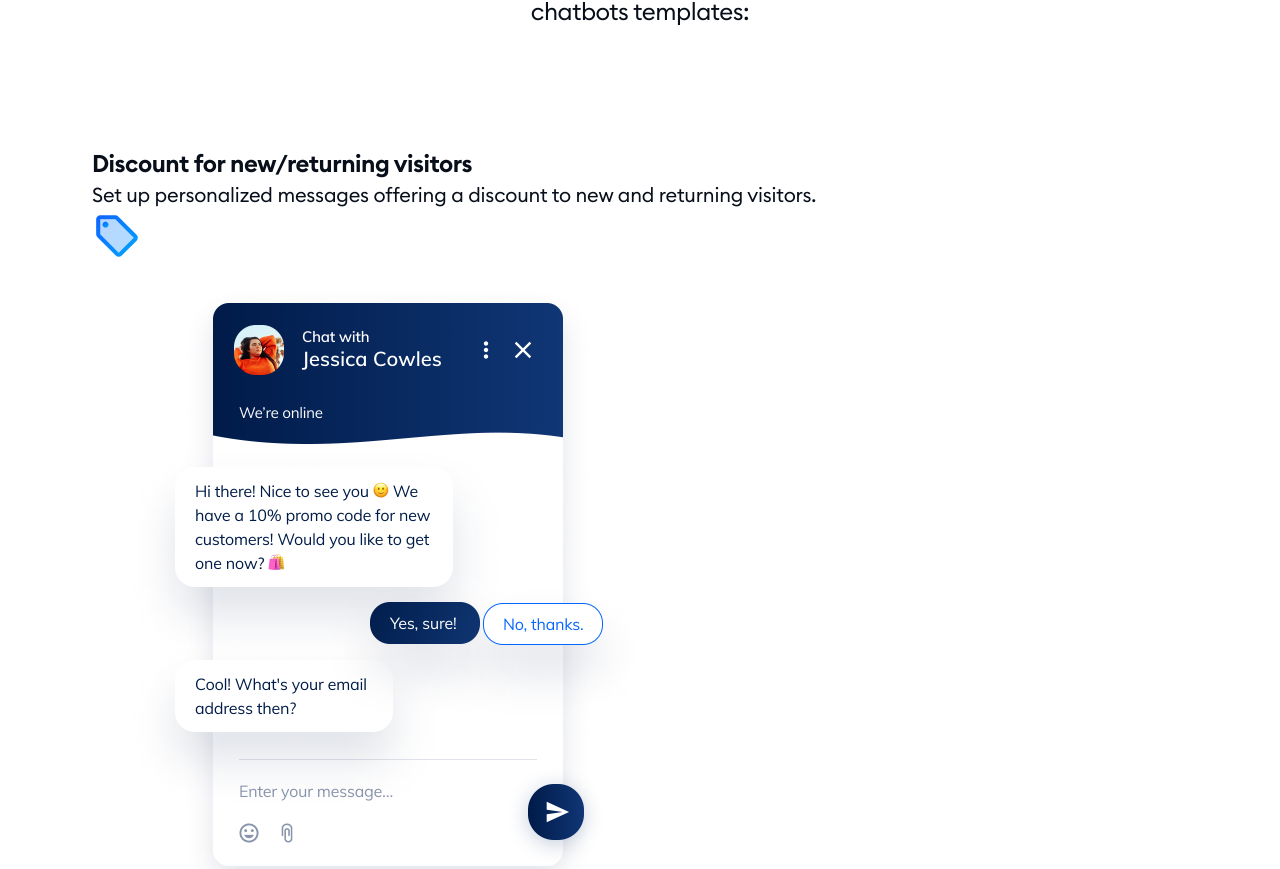
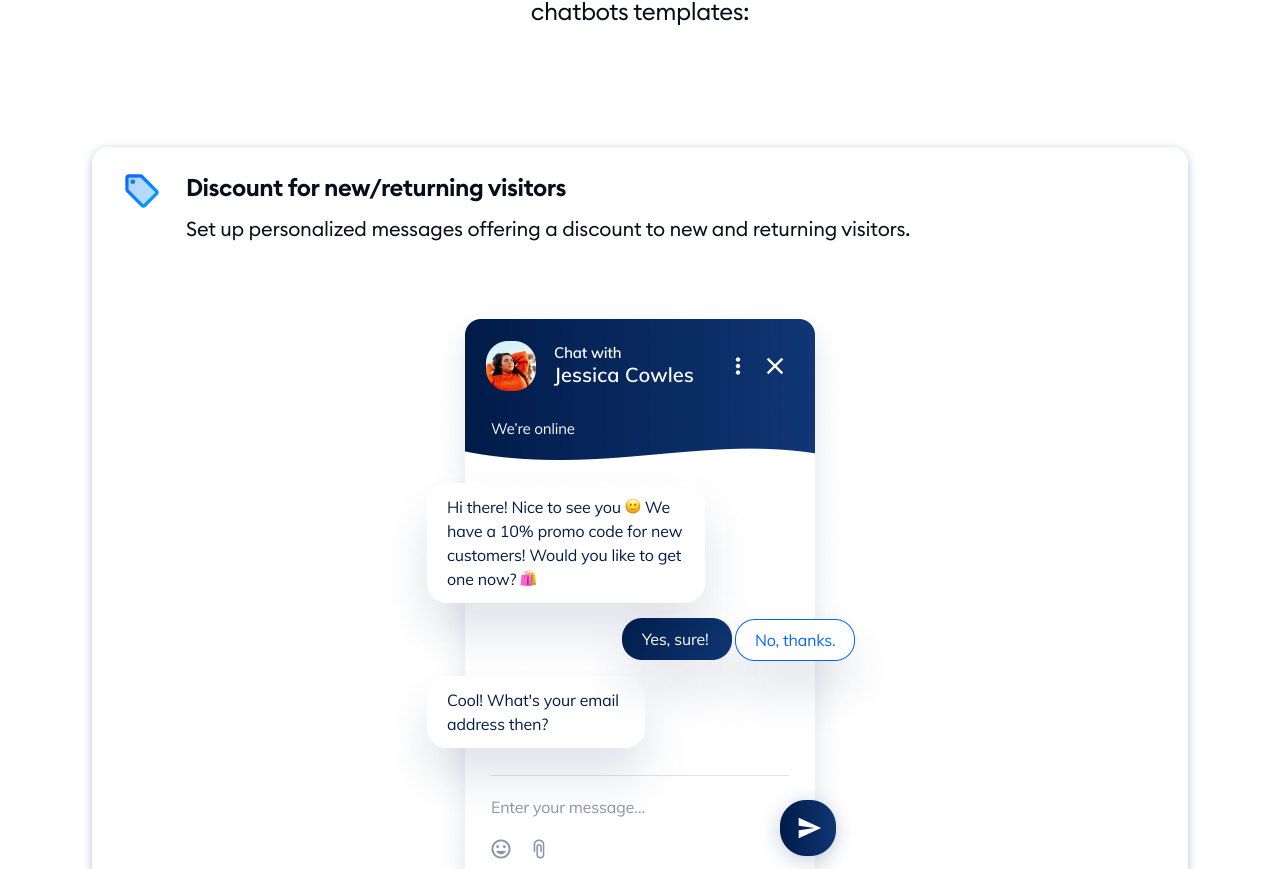
Before and after one commit to balda-kamil/web-dev-recruitment-task, a Next.js app: page /accordion in a window 1280 px wide. Shown: the part 310-1179 px from the top of the page. Built offline with nearby package versions, Linux system fonts and the light colour scheme.

Commit message:
accordion context added

```diff
--- a/src/components/Accordion/Accordion.tsx
+++ b/src/components/Accordion/Accordion.tsx
@@ -4,37 +4,57 @@ import styled from '@emotion/styled';
 import { mq } from '../../theme';
 import Paragraph from '../Paragraph/Paragraph';
 import Heading, { HeadingTypes } from '../Heading/Heading';
+import { useContext } from 'react';
+import { AccordionContext } from './AccordionContext';
 
 type AccordionProps = {
     data: WidgetInterface[];
 };
 
 const Accordion = ({ data }: AccordionProps) => {
+    const { openAccordionIndex, setOpenAccordionIndex } = useContext(AccordionContext);
+
+    const handleClick = (id: number) => {
+        const isOpen = openAccordionIndex === id;
+
+        if (isOpen) return;
+
+        setOpenAccordionIndex(id);
+    };
+
     return (
         <>
             {data.map((item) => {
                 return (
-                    <div key={item.id}>
-                        <Heading text={item.title} as={HeadingTypes.H4} />
-                        <Paragraph>{item.description}</Paragraph>
-                        <div style={{ position: 'relative', width: 50, height: 50 }}>
-                            <Image src={item.icon} alt={item.title} fill />
-                        </div>
+                    <AccordionItem
+                        key={item.id}
+                        isExpanded={openAccordionIndex === item.id}
+                        onClick={() => handleClick(item.id)}
+                    >
+                        <AccordionContentWrapper>
+                            <AccordionImageWrapper>
+                                <Image src={item.icon} alt={item.title} fill />
+                            </AccordionImageWrapper>
+                            <div>
+                                <StyledHeading text={item.title} as={HeadingTypes.H4} />
+                                <Paragraph>{item.description}</Paragraph>
+                            </div>
+                        </AccordionContentWrapper>
                         <StyledImage
                             src={item.image.large.url}
                             alt={item.image.alt}
                             width={item.image.large.width}
                             height={item.image.large.height}
-                            large
+                            size={'large'}
                         />
                         <StyledImage
                             src={item.image.small.url}
                             alt={item.image.alt}
                             width={item.image.small.width}
                             height={item.image.small.height}
-                            small
+                            size={'small'}
                         />
-                    </div>
+                    </AccordionItem>
                 );
             })}
         </>
@@ -43,10 +63,38 @@ const Accordion = ({ data }: AccordionProps) => {
 
 export default Accordion;
 
-const StyledImage = styled(Image)<{ large?: boolean; small?: boolean }>`
-    display: ${(props) => (props.small ? 'block' : 'none')};
+const AccordionItem = styled.div<{ isExpanded: boolean }>`
+    box-shadow: 0 2px 8px rgba(0, 27, 71, 0.28);
+    border-radius: 16px;
+    margin-block: 16px;
+    padding-bottom: 32px;
+    cursor: pointer;
+    transition: background-color 0.5s ease-out;
+    background-color: ${(props) =>
+        props.isExpanded ? props.theme.color.WHITE : props.theme.color.GRAY_50};
+`;
+
+const AccordionContentWrapper = styled.div`
+    padding: 24px 30px 32px 30px;
+    display: flex;
+    gap: 24px;
+`;
+
+const AccordionImageWrapper = styled.div`
+    position: relative;
+    min-width: 40px;
+    height: 40px;
+`;
+
+const StyledHeading = styled(Heading)`
+    margin-bottom: 10px;
+`;
+
+const StyledImage = styled(Image)<{ size: 'large' | 'small' }>`
+    display: ${(props) => (props.size === 'small' ? 'block' : 'none')};
+    margin: 0 auto;
 
     ${mq('md')} {
-        display: ${(props) => (props.large ? 'block' : 'none')};
+        display: ${(props) => (props.size === 'large' ? 'block' : 'none')};
     }
 `;
--- /dev/null
+++ b/src/components/Accordion/AccordionContext.tsx
@@ -0,0 +1,27 @@
+import { createContext, ReactNode, useState } from 'react';
+
+export interface AccordionContextProps {
+    openAccordionIndex: number;
+    setOpenAccordionIndex: (index: number) => void;
+}
+
+// create context
+export const AccordionContext = createContext<AccordionContextProps>({
+    openAccordionIndex: 1,
+    setOpenAccordionIndex: () => {},
+});
+
+interface AccordionProviderProps {
+    children: ReactNode;
+}
+
+// provide context
+export const AccordionProvider = ({ children }: AccordionProviderProps) => {
+    const [openAccordionIndex, setOpenAccordionIndex] = useState(1);
+
+    return (
+        <AccordionContext.Provider value={{ openAccordionIndex, setOpenAccordionIndex }}>
+            {children}
+        </AccordionContext.Provider>
+    );
+};
--- a/src/pages/accordion/index.tsx
+++ b/src/pages/accordion/index.tsx
@@ -4,6 +4,7 @@ import { AccordionPageTypes } from '../../types/AccordionTypes';
 import { getAccordionPageData } from '../../client/services/accordionPage/getAccordionPageData';
 import Accordion from '../../components/Accordion/Accordion';
 import Hero from '../../components/Hero/Hero';
+import { AccordionProvider } from '../../components/Accordion/AccordionContext';
 
 const AccordionPage = ({ data }: AccordionPageTypes) => {
     return (
@@ -12,7 +13,9 @@ const AccordionPage = ({ data }: AccordionPageTypes) => {
                 <Hero title={data.header} description={data.description} />
             </Container>
             <Container>
-                <Accordion data={data.widget} />
+                <AccordionProvider>
+                    <Accordion data={data.widget} />
+                </AccordionProvider>
             </Container>
         </>
     );
```
Also changed, not shown: src/pages/index.tsx (+8 -5 lines).
